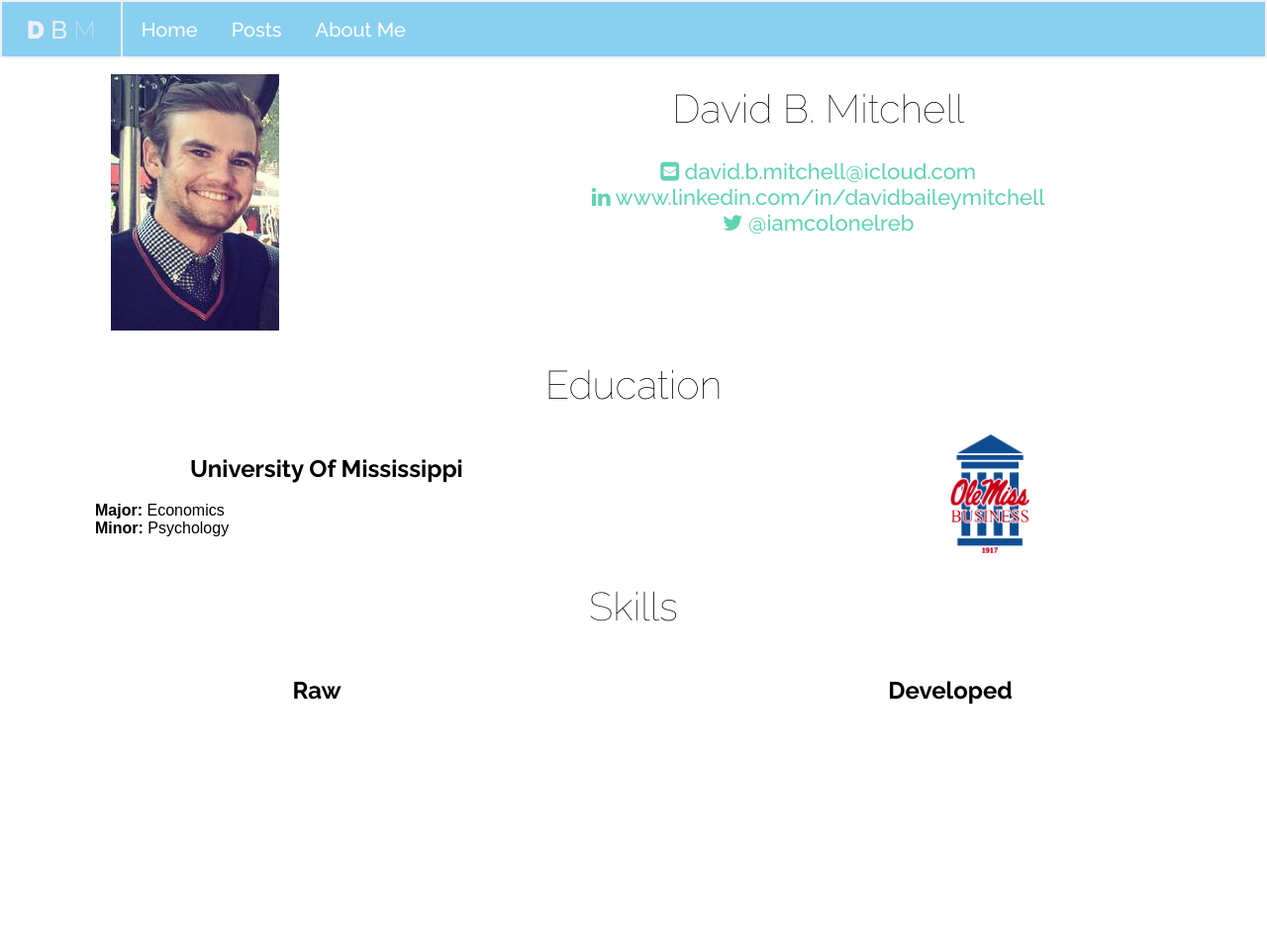
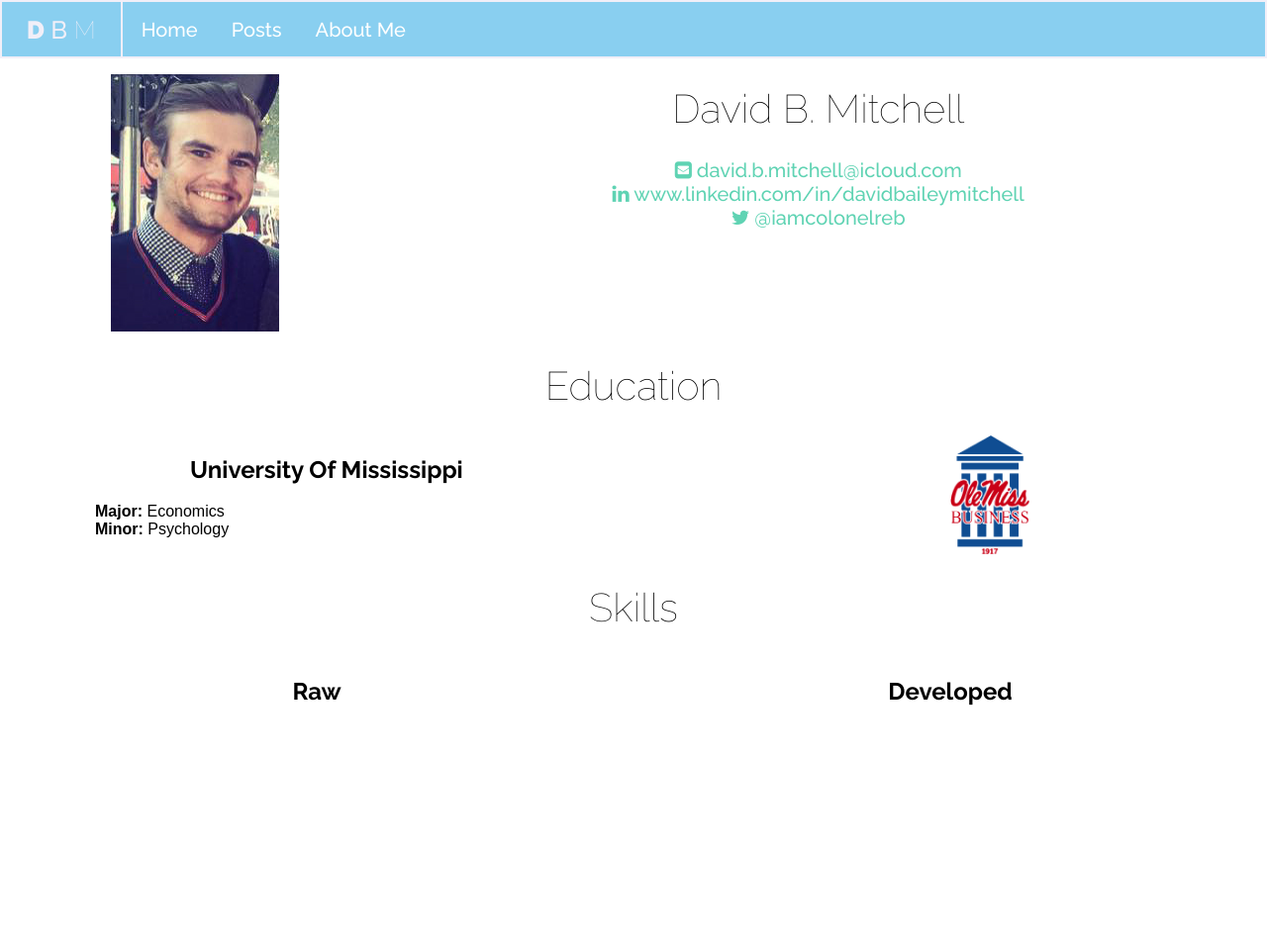
Before and after one commit to davidbmitchell/davidbmitchell.github.io, a Jekyll site: the page built from aboutme.html, in a window 1280 px wide. Shown: the whole page at 99% size. Built offline with Jekyll 4.4.1, drawn with Linux system fonts in a browser that asks for light colours.

Commit message:
responsive about me

```diff
--- a/_sass/aboutme.scss
+++ b/_sass/aboutme.scss
@@ -61,3 +61,35 @@
     color: $secondaryColor;
   }
 }
+
+#profile_pic{
+
+   @media screen and (max-width: 500px) {
+    height: 140px;
+    width: 100px;
+  }
+  @media screen and (min-width: 700px) {
+    height: 260px;
+    width: 170px;
+  }
+}
+
+.info{
+     font-size: 15px;
+  @media screen and (max-width: 560px) {
+    font-size: 13px;
+  }
+  @media screen and (min-width: 800px) {
+      font-size: 20px;
+  }
+}
+
+.about-heading{
+     font-size: 30px;
+  @media screen and (max-width: 560px) {
+    font-size: 20px;
+  }
+  @media screen and (min-width: 800px) {
+      font-size: 40px;
+  }
+}
--- a/aboutme.html
+++ b/aboutme.html
@@ -4,10 +4,10 @@
 permalink: /aboutme/
 ---
 <div id="layout" class="content pure-g">
-  <div class="photo-box pure-u-7-24">
+  <div class="photo-box pure-u-7-24 intro">
     <img id="profile_pic" src="/images/profile_pic.jpg" alt="Picture of David B. Mitchell"/>
   </div>
-  <div class="text-box pure-u-17-24">
+  <div class="text-box pure-u-17-24 intro">
     <h1 class="about-heading"> David B. Mitchell</h1>
     <div class="info" id="email">
       <span><i class="fa fa-envelope-square"></i></span>
```
Also changed, not shown: _layouts/default.html (line endings or trailing spaces).
